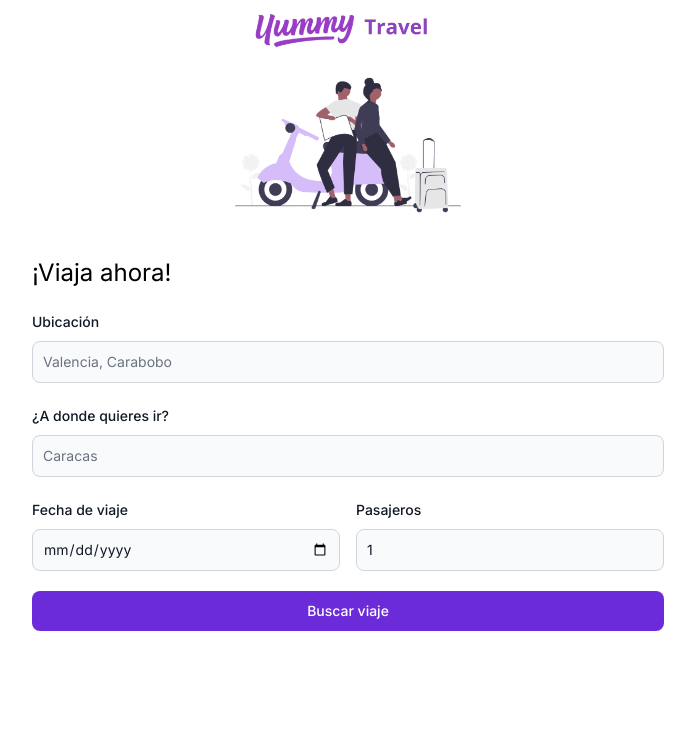
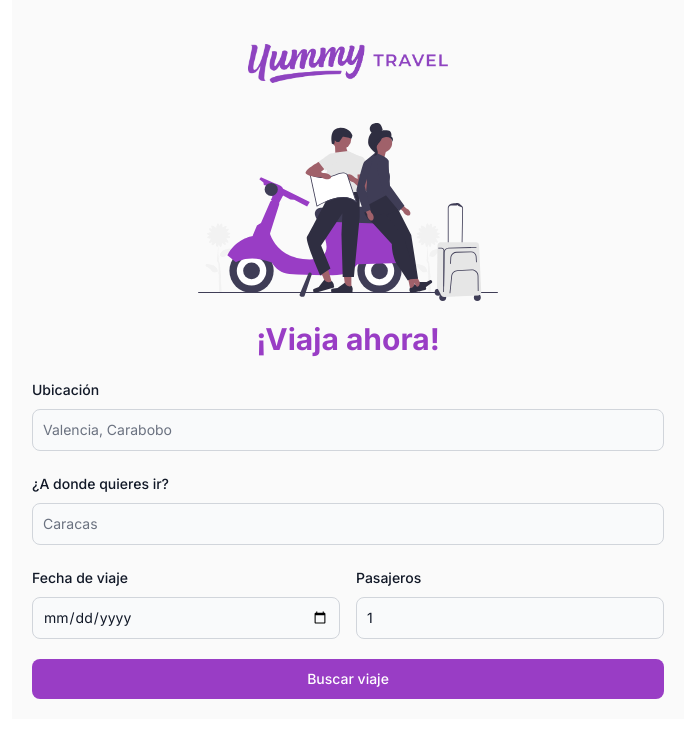
Before and after one commit to Michael-Liendo/yummy-travels, a React (Vite) app: page / in a window 1280 px wide. Shown: the top 738 px of the page, without its empty margins (292-987 px from the left). Built offline with nearby package versions, Linux system fonts and the light colour scheme.

Commit message:
refactor: change primary color by yummy ride primary color

```diff
--- a/src/layout/AppLayout.tsx
+++ b/src/layout/AppLayout.tsx
@@ -1,10 +1,10 @@
 export const AppLayout = ({ children }: { children: React.ReactNode }) => {
-  return <main className="max-w-2xl m-auto mt-1">
-    <div className="flex justify-center">
-      <img src="/yummy.jpeg" width={200} />
-    </div>
-    <div>
-      {children}
-    </div>
-  </main>;
+  return (
+    <main className="max-w-2xl m-auto pt-1 bg-[#fafafa]">
+      <div className="flex justify-center mt-10 mb-10">
+        <img className="w-[200px]" src="/yummy-travel.png" />
+      </div>
+      <div>{children}</div>
+    </main>
+  );
 };
--- a/src/routes/HomePage.tsx
+++ b/src/routes/HomePage.tsx
@@ -1,7 +1,7 @@
 import { Label, TextInput, Button } from "flowbite-react";
 import { FormEvent, useState } from "react";
 import { AppLayout } from "../layout";
-import imageTravel from "../assets/undraw_Traveling_yhxq.png";
+import imageTravel from "../assets/traveling.svg";
 import { useNavigate } from "react-router-dom";
 import { useApp } from "../store/app";
 
@@ -43,7 +43,7 @@ export default function App() {
         </div>
       </div>
       <form onSubmit={handleSubmit} className="px-5 mt-5 mx-auto">
-        <h1 className="text-2xl">¡Viaja ahora!</h1>
+        <h1 className="text-3xl text-primary font-bold text-center">¡Viaja ahora!</h1>
 
         <div className="my-5">
           <div className="mb-2 block">
--- a/tailwind.config.js
+++ b/tailwind.config.js
@@ -11,7 +11,7 @@ export default {
         sans: ["Inter", "sans-serif", "system-ui"],
       },
       colors: {
-        primary: "#6c2bd9",
+        primary: "#993dc5",
         "primary-strong": "#6B5FCB",
         secondary: "#06A77D",
         tertiary: "#F9FAFB",
```
Also changed, not shown: public/yummy-travel.png (added), src/assets/traveling.svg (added).
